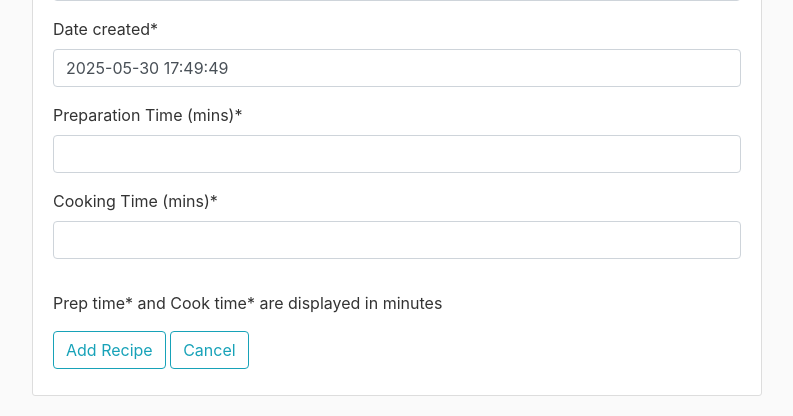
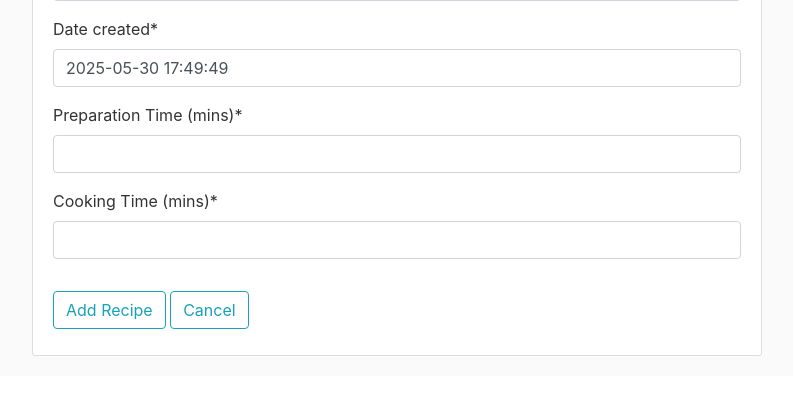
Before and after one commit to PetreMorariu/FinalProject_Recipes, a Django app: page /recipes/add/ in a window 1280 px wide. Shown: the part 917-1333 px from the top of the page, without its empty margins (53-846 px from the left). After the commit the page ends 1273 px from the top, so only its background shows below. Run offline with Django 5.2, Linux system fonts and the light colour scheme; the visitor is signed in with stand-in values (Sample User, id 1); some libraries are stand-ins or nearby versions.

Commit message:
removed a message that is now handled from labels inside my recipes form

```diff
--- a/recipes/templates/recipes/add_recipe.html
+++ b/recipes/templates/recipes/add_recipe.html
@@ -9,7 +9,6 @@
               {{ form|crispy }}
             </fieldset>
             <div class="form-group">
-                 <p>Prep time* and Cook time* are displayed in minutes</p>
                  <button class="btn btn-outline-info" type="submit">Add Recipe</button>
                  <a class="btn btn-outline-info" href="{% url 'recipes-home' %}">Cancel</a>
             </div>
```
